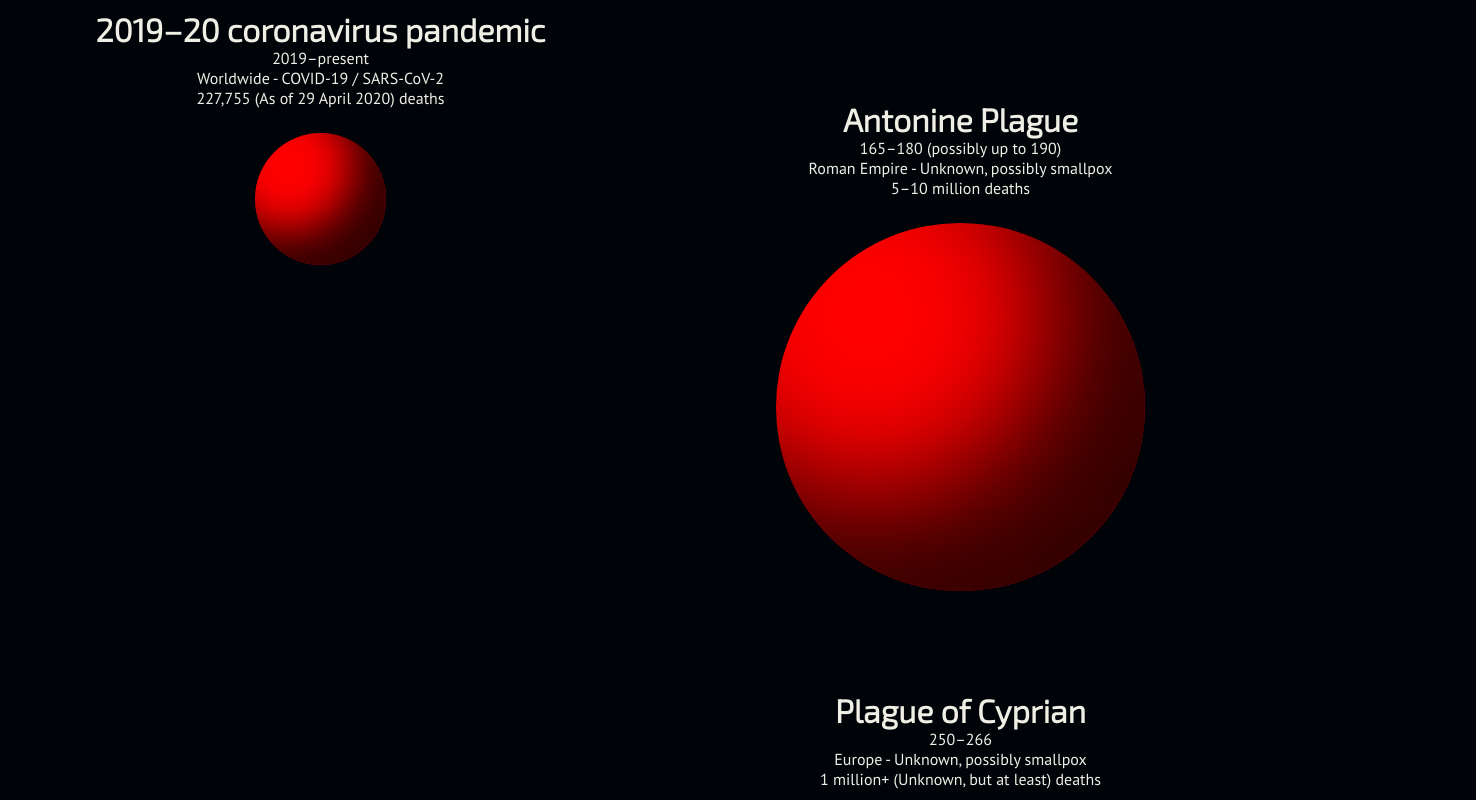
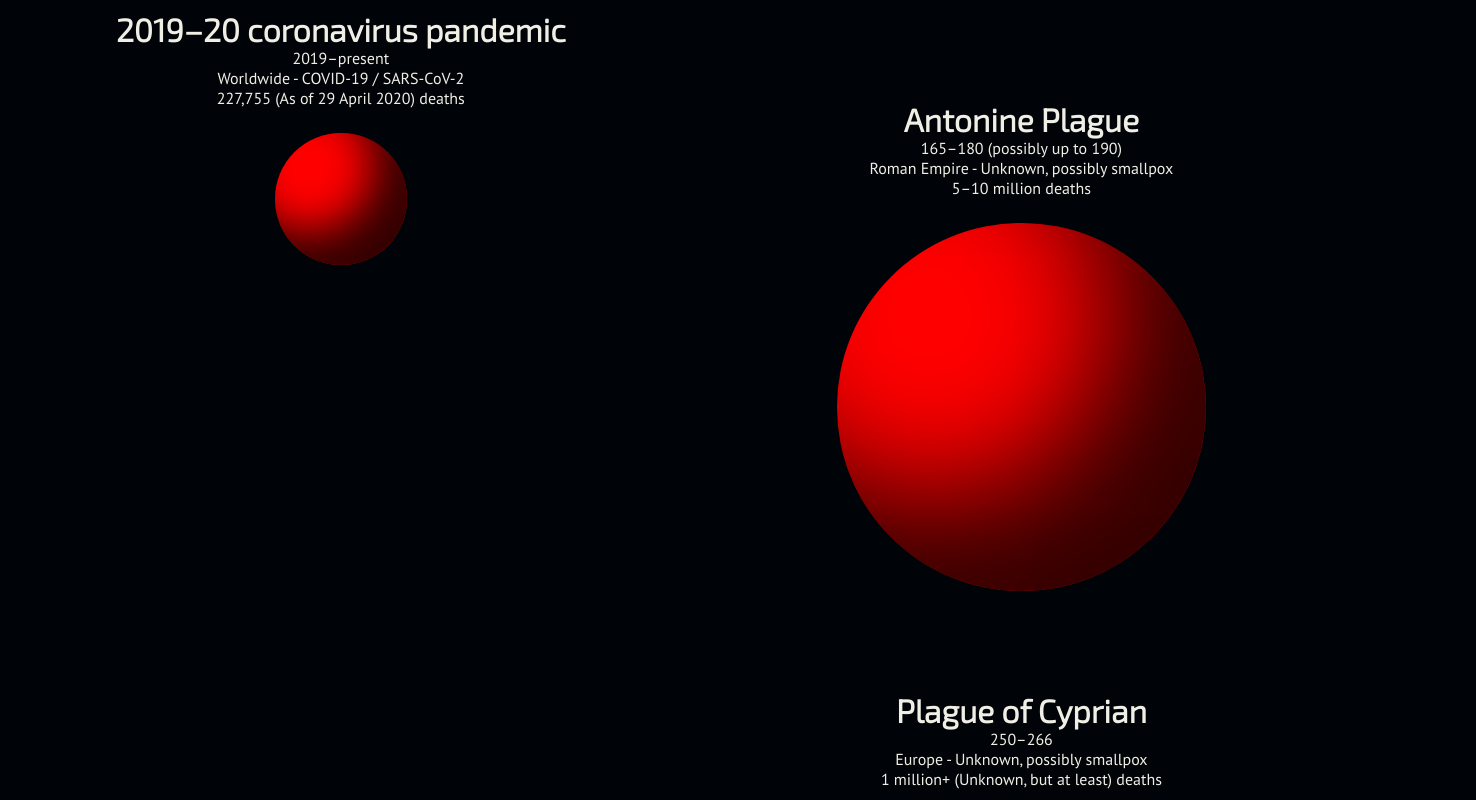
Before and after one commit to lebull/pandemicBalls, a React (Create React App) app: page / in a window 1280 px wide. Shown: the top 800 px of the page, 1476 px wide, since content can reach past the window. Built offline with nearby package versions, Linux system fonts and the light colour scheme.

Commit message:
That didn't work

```diff
--- a/src/index.css
+++ b/src/index.css
@@ -1,7 +1,7 @@
 html {
   background-color: #000408;
   color: rgb(240, 239, 230);
-  width: 100%;
+  position: absolute;
 }
 body {
   margin: 0;
```
